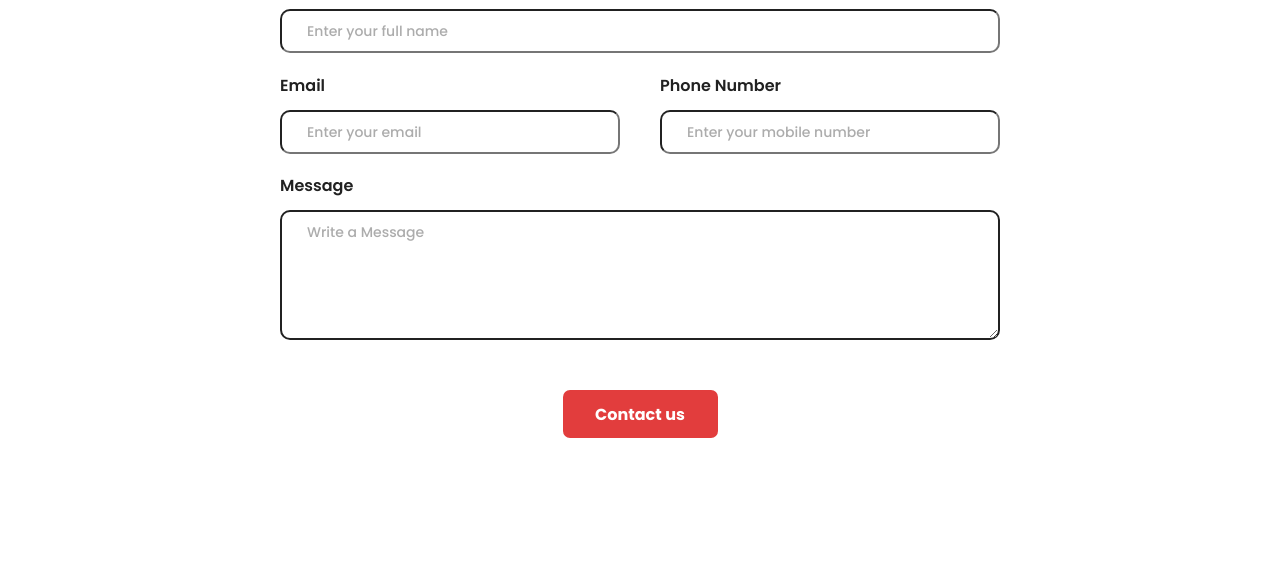
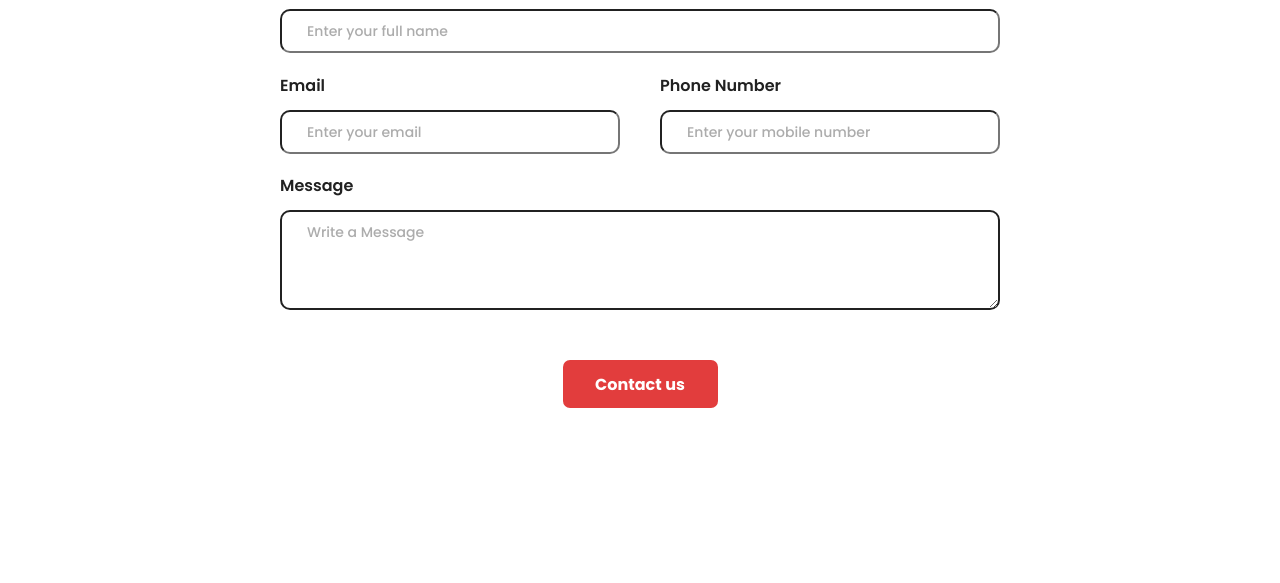
Before and after one commit to Jasulan273/Drive.Low, a plain HTML site: page index.html in a window 1280 px wide. Shown: the part 5940-6523 px from the top of the page. Drawn offline with nearby package versions, Linux system fonts and the light colour scheme.

Commit message:
21.10(2)

```diff
--- a/cars.json
+++ b/cars.json
@@ -151,7 +151,7 @@
       "price_per_month": 20,
       "type": "Automatic",
       "fuel": "Gas",
-      "image": ""
+      "image": "https://s1.auto.drom.ru/photo/4kZ0dAh2MtNa981eHlaBWkxcGmTlcHLG9qeTZgZFZI2-wf0VjM9j-OTHiyFNE62eIeVBoPdVYGnq9bsx7K71w_x2lH6m.jpg"
     },
     {
       "id": 15,
--- a/style.css
+++ b/style.css
@@ -749,8 +749,10 @@ label {
 }
 
 .formess textarea {
-  width: 100%;
-  height: 130px;
+  max-width: 100%;
+  min-width: 100%;
+  min-height: 100px;
+  max-height: 200px;
   display: flex;
   flex-direction: column;
   margin-bottom: 50px;
```
